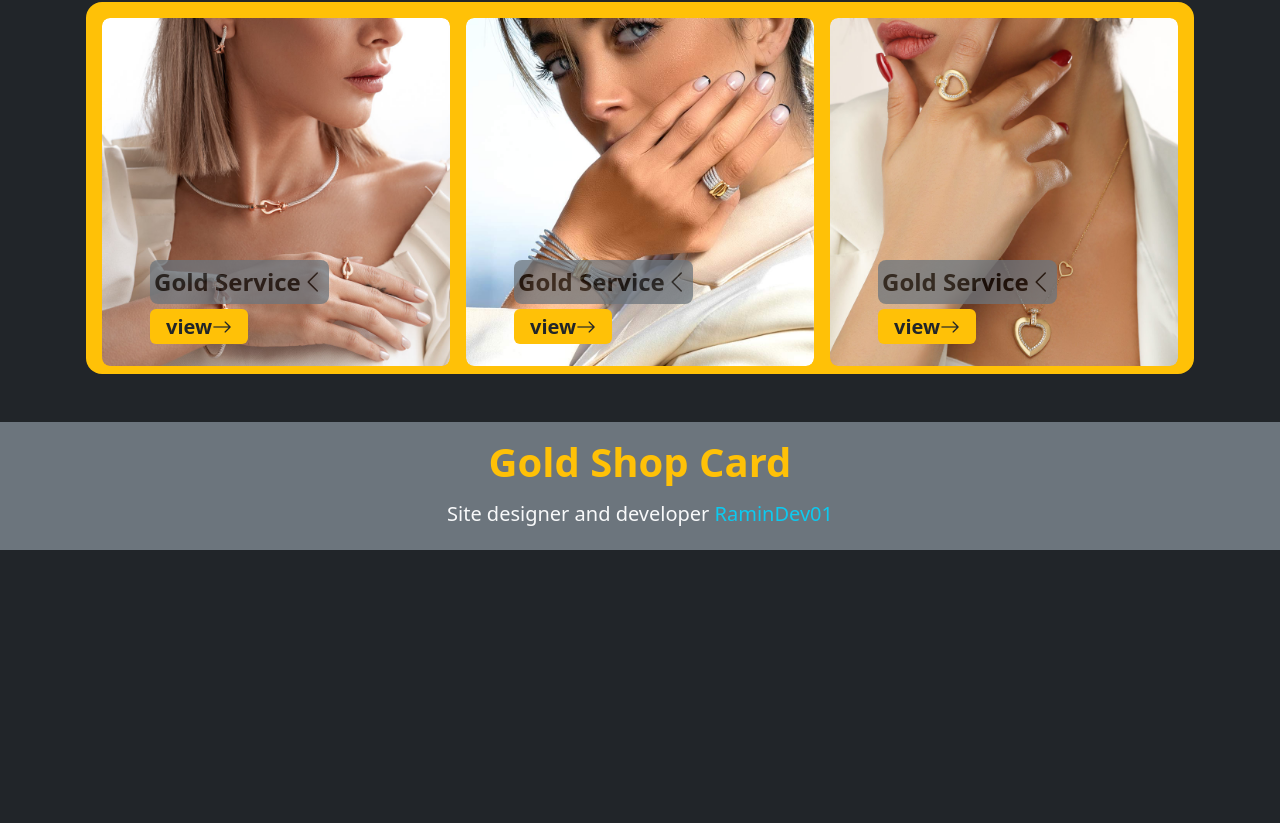
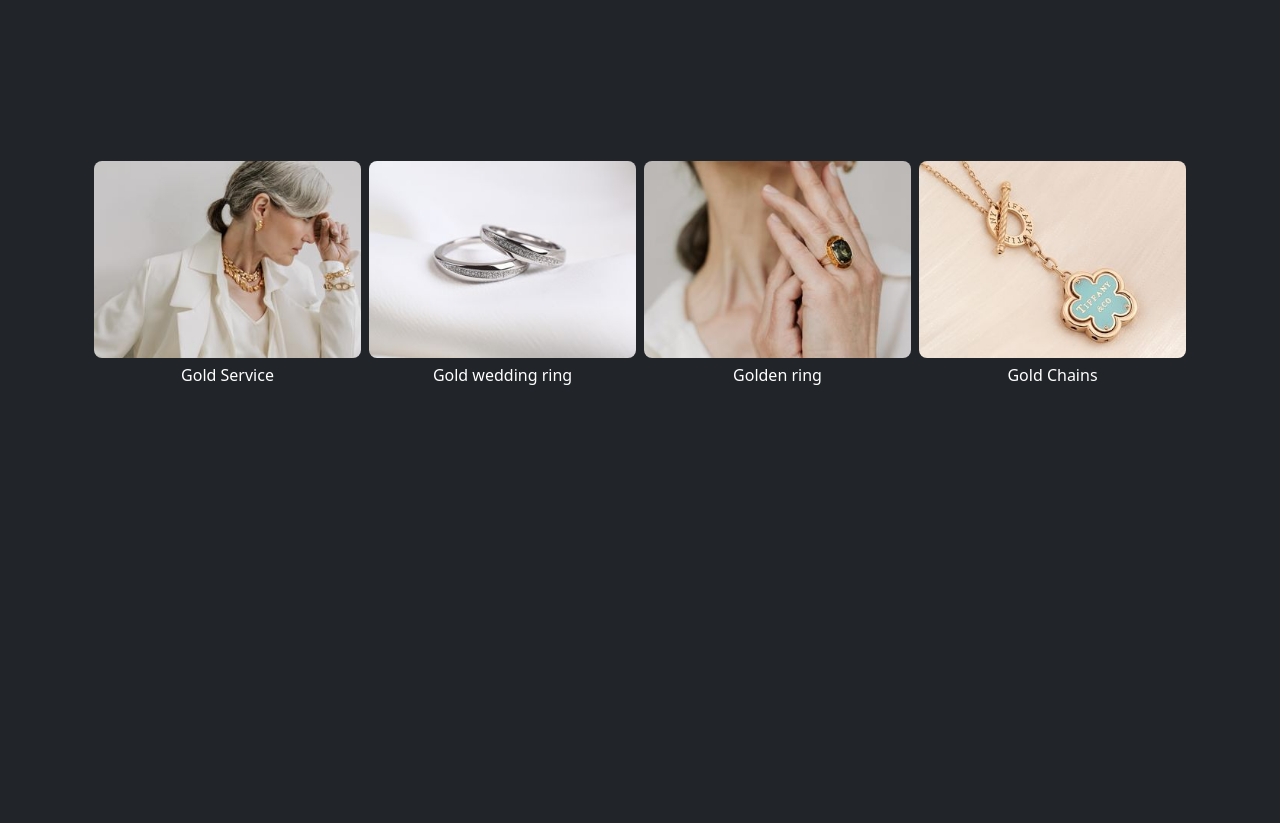
Before and after one commit to RaminMajidi/gold-shop-card, a React (Vite) app: page / in a window 1280 px wide. Shown: the part 2037-2860 px from the top of the page. Before the commit the page ends 2587 px from the top, so only its background shows below. Built offline with nearby package versions, Linux system fonts and the light colour scheme.

Commit message:
Change Style For Mobile And Lazy Loading

```diff
--- a/src/components/CategoreItem.tsx
+++ b/src/components/CategoreItem.tsx
@@ -13,10 +13,10 @@ const CategoreItem: React.FC<CategoreItemProps> = ({ id, imgUrl, pageUrl, title
 
 
     return (
-        <div className="home-categ-item col-5 col-md-4 col-lg-3 rounded-3 ">
+        <div className="home-categ-item col-5 col-md-4 col-lg-3 rounded-3 min-vh-100 ">
             <Link style={{textDecoration:"none"}} to={pageUrl} className="d-flex text-white flex-column justify-content-center align-items-center">
                 <div className="w-100">
-                    <Image className="rounded-3" width={"100%"} src={`${imgUrl}`} />
+                    <Image loading="lazy" className="rounded-3" width={"100%"} src={`${imgUrl}`} />
                 </div>
                 <h6 className="mt-2">{title}</h6>
             </Link>
--- a/src/components/CollectionItem.tsx
+++ b/src/components/CollectionItem.tsx
@@ -16,7 +16,7 @@ const CollectionItem: React.FC<CollectionItemProps> = ({ id, imgUrl, pageUrl, ti
     return (
         <div className="col-12 col-md-4 position-relative">
             <div className="collection-img rounded-3 w-100 h-100 overflow-hidden">
-            <Image className=" w-100 rounded-3" src={`${imgUrl}`} />
+            <Image loading="lazy" className=" w-100 rounded-3" src={`${imgUrl}`} />
             </div>
             <div className="position-absolute bottom-0 px-5 py-4 text-black fw-bold ">
             <div className="fs-4 bg-secondary p-1 opacity-75 rounded-3">
--- a/src/components/CratItem.tsx
+++ b/src/components/CratItem.tsx
@@ -18,7 +18,7 @@ function CartItem ({id,qty}:CartItemProps){
  } else{
     return (
         <Stack dir="horizontal" gap={2} className="d-flex align-items-center ">
-            <img src={product.imgUrl} style={{width:"170px",height:"110px",objectFit:"fill"}}/>
+            <img loading="lazy" src={product.imgUrl} style={{width:"170px",height:"110px",objectFit:"fill"}}/>
             <div className="m-auto text-dark ">
               {product.title}{" "}
               {qty > 1 && (
--- a/src/components/FooterSection.tsx
+++ b/src/components/FooterSection.tsx
@@ -5,7 +5,7 @@ import React from "react";
 const FooterSection = () =>{
 
     return(
-        <footer className="bg-secondary d-flex flex-column justify-content-center align-items-center p-3">
+        <footer className="bg-secondary d-flex flex-column justify-content-center align-items-center px-3 py-1">
             <h1 className="text-warning fw-bold">Gold Shop Card</h1>
             <h3 className="fs-5 mt-2"><span>Site designer and developer </span><span className="text-info"> RaminDev01</span></h3>
         </footer>
--- a/src/components/Product.tsx
+++ b/src/components/Product.tsx
@@ -10,7 +10,7 @@ function Product({ id, title, price, category, imgUrl }: ProductModel) {
     return (
         <Card className="h-100 p-card" data-category={category} >
             <div className="p-card-img-cont">
-                <Card.Img className="p-card-img" variant="top" src={imgUrl} width={"100%"} style={{ objectFit: "fill" }} />
+                <Card.Img loading="lazy" className="p-card-img" variant="top" src={imgUrl} width={"100%"} style={{ objectFit: "fill" }} />
             </div>
             <Card.Body className="d-flex flex-column bg-dark ">
                 <Card.Title className="d-flex flex-column mb-1">
```
Also changed, not shown: src/components/Baner.tsx (+1 -1 lines).
